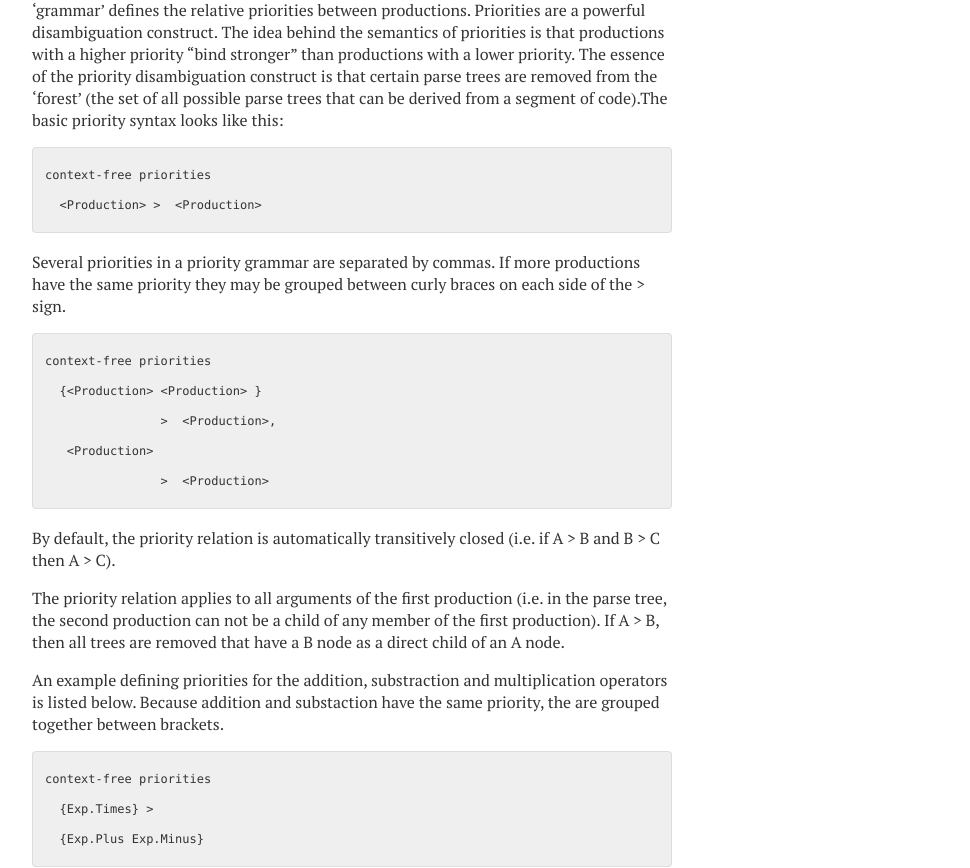
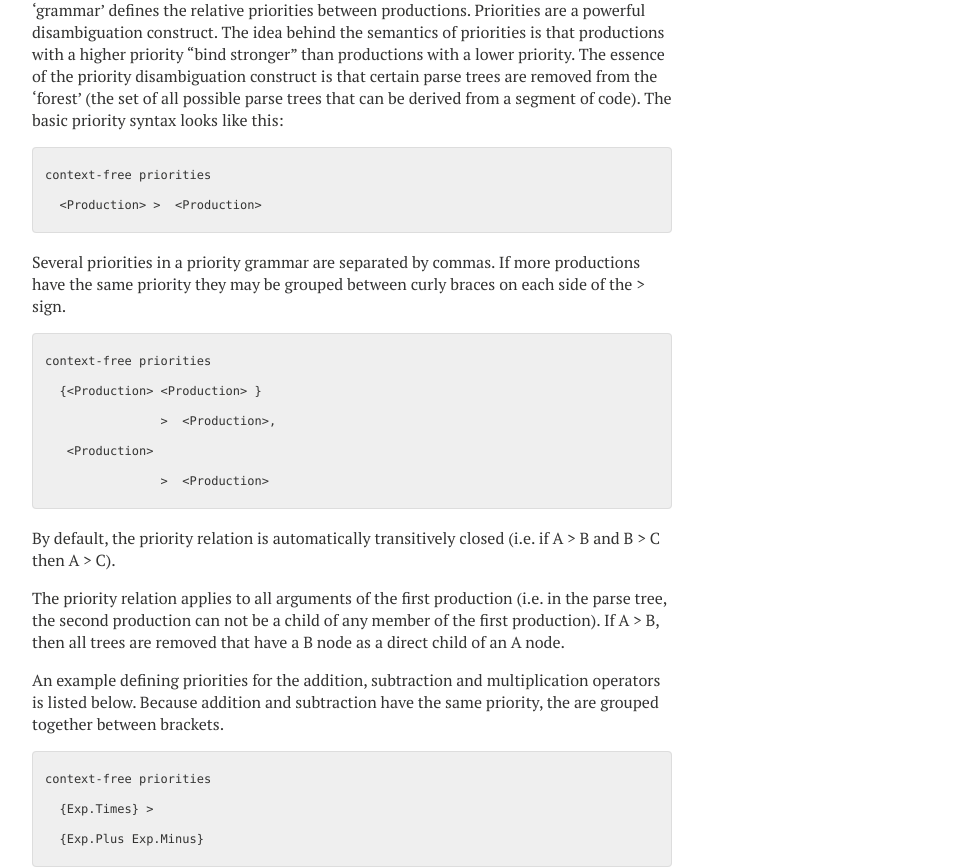
Before and after one commit to MartijnDwars/metaborg.github.io, a Jekyll site: the page built from sdf3/index.md, in a window 1280 px wide and 1400 px high, scrolled down 8803 px. Shown: the part 283-1151 px from the top of the window, without its empty margins (288-1258 px from the left). Built offline with Jekyll 4.4.1, drawn with Linux system fonts in a browser that asks for light colours; nearby versions of some CDN libraries; some of the changed text lies outside the part shown.

Commit message:
Fixed typos in /sdf3

```diff
--- a/sdf3/SDF3.md
+++ b/sdf3/SDF3.md
@@ -258,7 +258,7 @@ The preference attribute can be used to handle the 'dangling else' problem. Here
 
 ## Priorities
 
-Priorities are one of SDF3's most often used disambiguation constructs. A priority 'grammar' defines the relative priorities between productions. Priorities are a powerful disambiguation construct. The idea behind the semantics of priorities is that productions with a higher priority "bind stronger" than productions with a lower priority. The essence of the priority disambiguation construct is that certain parse trees are removed from the ‘forest’ (the set of all possible parse trees that can be derived from a segment of code).The basic priority syntax looks like this:
+Priorities are one of SDF3's most often used disambiguation constructs. A priority 'grammar' defines the relative priorities between productions. Priorities are a powerful disambiguation construct. The idea behind the semantics of priorities is that productions with a higher priority "bind stronger" than productions with a lower priority. The essence of the priority disambiguation construct is that certain parse trees are removed from the ‘forest’ (the set of all possible parse trees that can be derived from a segment of code). The basic priority syntax looks like this:
 
     context-free priorities
       <Production> >  <Production>
@@ -275,7 +275,7 @@ By default, the priority relation is automatically transitively closed (i.e. if
 
 The priority relation applies to all arguments of the first production (i.e. in the parse tree, the second production can not be a child of any member of the first production). If A > B, then all trees are removed that have a B node as a direct child of an A node.
 
-An example defining priorities for the addition, substraction and multiplication operators is listed below. Because addition and substaction have the same priority, the are grouped together between brackets.
+An example defining priorities for the addition, subtraction and multiplication operators is listed below. Because addition and subtraction have the same priority, the are grouped together between brackets.
 
     context-free priorities
       {Exp.Times} >
```
